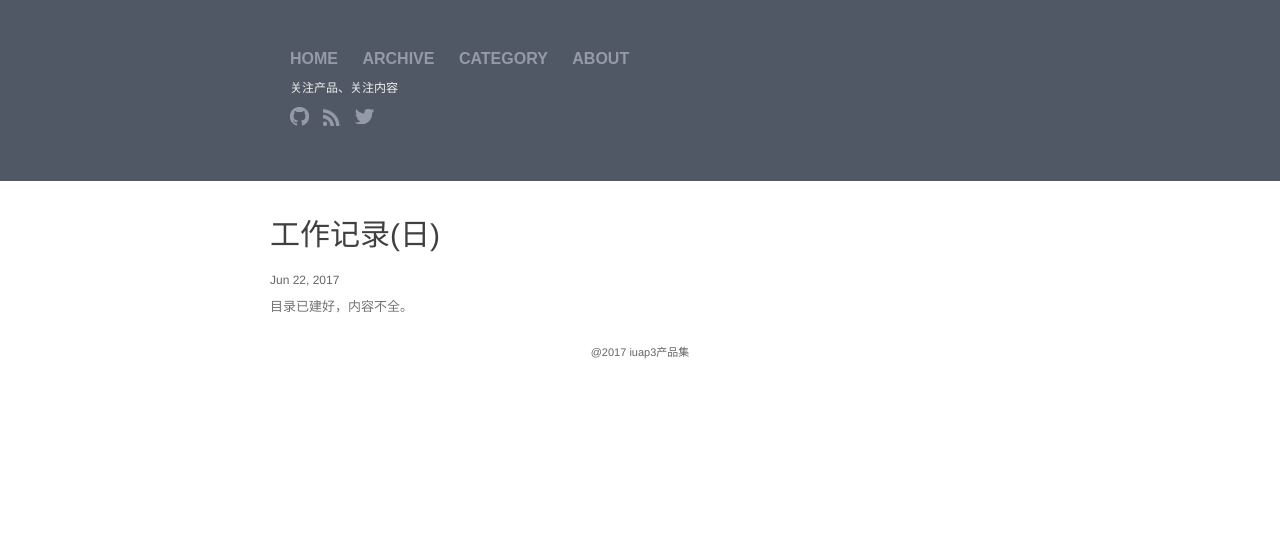
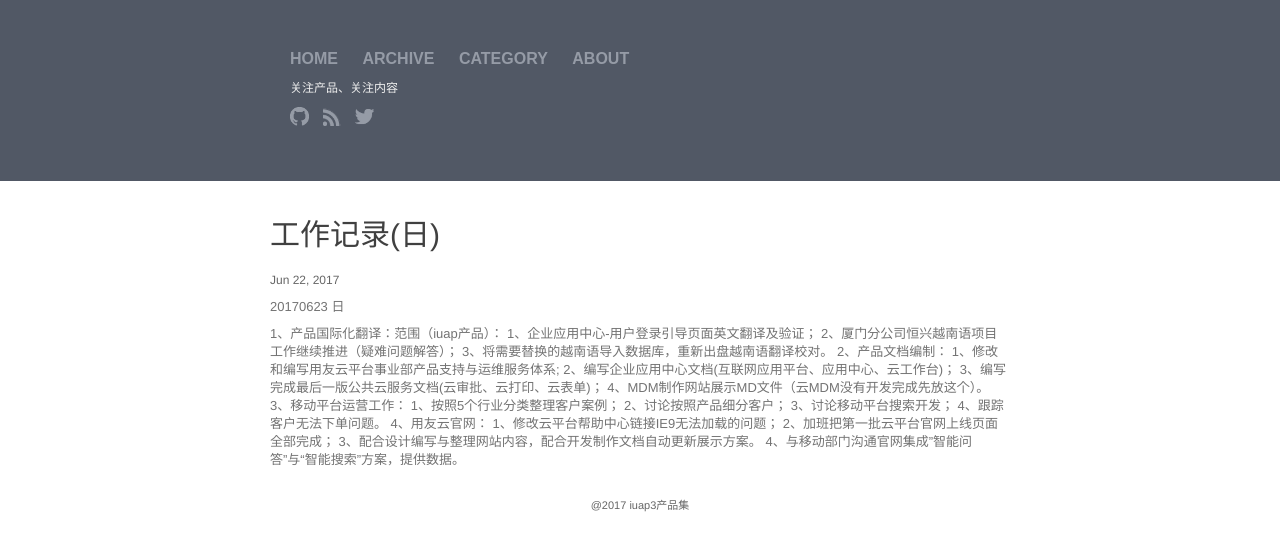
Before and after one commit to walllFlower/blog, a Jekyll site: the page built from _posts/2017-06-22-day_report_cxz.md, in a window 1280 px wide. Shown: the top 551 px of the page. Built offline with Jekyll 4.4.1, drawn with Linux system fonts in a browser that asks for light colours; comment, search, counter and statistics services are not loaded.

Commit message:
Update 2017-06-22-day_report_cxz.md

```diff
--- a/_posts/2017-06-22-day_report_cxz.md
+++ b/_posts/2017-06-22-day_report_cxz.md
@@ -5,4 +5,25 @@ date:   2017-06-22 14:57:32
 categories: 日报 第25周
 ---
 
-目录已建好，内容不全。
+
+ 20170623 日
+
+1、产品国际化翻译：范围（iuap产品）：
+  1、企业应用中心-用户登录引导页面英文翻译及验证；
+  2、厦门分公司恒兴越南语项目工作继续推进（疑难问题解答）；
+  3、将需要替换的越南语导入数据库，重新出盘越南语翻译校对。
+2、产品文档编制：
+  1、修改和编写用友云平台事业部产品支持与运维服务体系;
+  2、编写企业应用中心文档(互联网应用平台、应用中心、云工作台)；
+  3、编写完成最后一版公共云服务文档(云审批、云打印、云表单)；
+  4、MDM制作网站展示MD文件（云MDM没有开发完成先放这个）。
+3、移动平台运营工作：
+  1、按照5个行业分类整理客户案例；
+  2、讨论按照产品细分客户；
+  3、讨论移动平台搜索开发；
+  4、跟踪客户无法下单问题。
+4、用友云官网：
+  1、修改云平台帮助中心链接IE9无法加载的问题；
+  2、加班把第一批云平台官网上线页面全部完成；
+  3、配合设计编写与整理网站内容，配合开发制作文档自动更新展示方案。
+  4、与移动部门沟通官网集成”智能问答”与“智能搜索”方案，提供数据。
```
